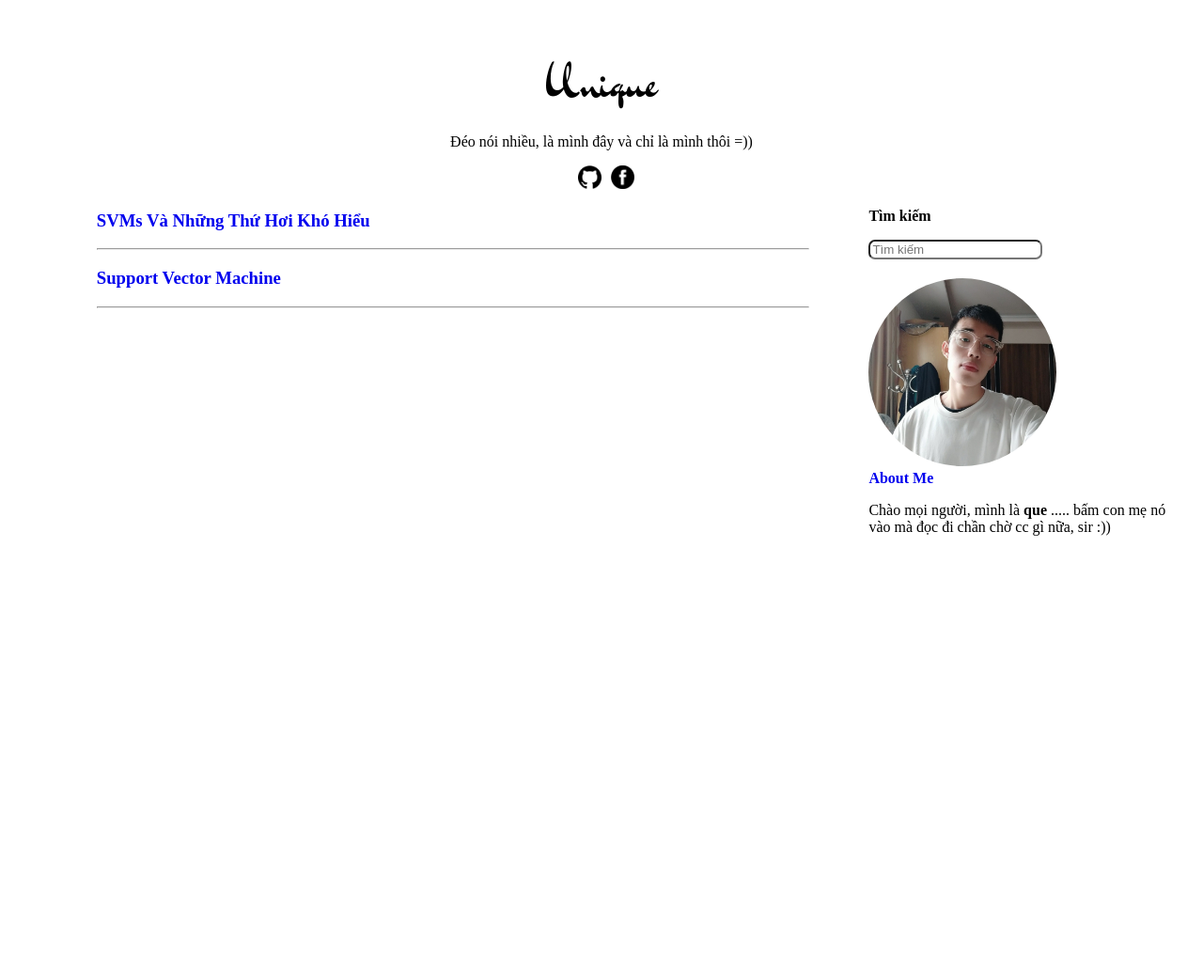
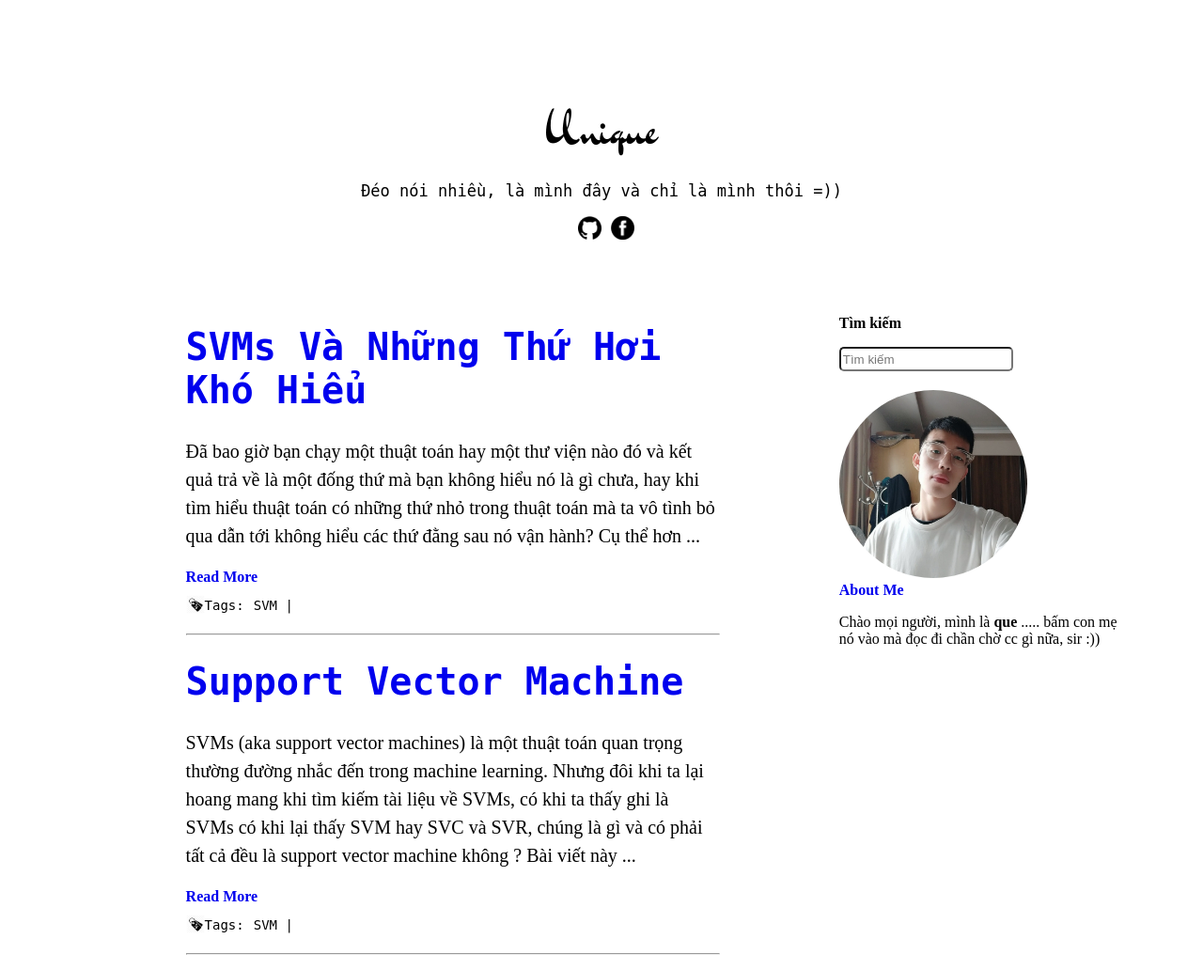
Before and after one commit to NHDat2/unique.github.io, a Jekyll site: the page built from index.html, in a window 1280 px wide. Shown: the whole page at 94% size. Built offline with Jekyll 4.4.1, drawn with Linux system fonts in a browser that asks for light colours; before the commit the page ends 900 px from its top, so only the background shows below that.

Commit message:
decor home page

```diff
--- a/_layouts/default.html
+++ b/_layouts/default.html
@@ -11,8 +11,8 @@
 <body>
   <div id="header">
     <div id="blogTitle">
-      <a href="/"><img src="Assets/Layout/avatar_blog.png" /></a>
-      <p>Đéo nói nhiều, là mình đây và chỉ là mình thôi =))</p>
+      <a id="avaBlog" href="/"><img src="Assets/Layout/avatar_blog.png" /></a>
+      <p id="subTitle">Đéo nói nhiều, là mình đây và chỉ là mình thôi =))</p>
       <div id="contact">
         <a href="https://github.com/NHDat2"><img class="contactIcon" src="Assets/Layout/github_icon.png" /></a>
         <a href="https://www.facebook.com/CS.NguyenHuuDat/"><img class="contactIcon"
@@ -34,10 +34,12 @@
         <input id="searchBar" placeholder="Tìm kiếm" />
       </div>
       <div>
-        <img id="avaAboutMe" src="Assets/Layout/avatar.png" />
-        <br />
-        <a href="/about_me"><b>About Me</b></a>
-        <p>Chào mọi người, mình là <b>que</b> ..... bấm con mẹ nó vào mà đọc đi chần chờ cc gì nữa, sir :))</p>
+        <div id="aboutmeBlock">
+          <img id="avaAboutMe" src="Assets/Layout/avatar.png" />
+          <br />
+          <a href="/about_me"><b>About Me</b></a>
+          <p>Chào mọi người, mình là <b>que</b> ..... bấm con mẹ nó vào mà đọc đi chần chờ cc gì nữa, sir :))</p>
+        </div>
       </div>
       <div class="historyPost">
       </div>
--- a/_posts/Svm/2022-06-11-support_vector_machine_baseline.md
+++ b/_posts/Svm/2022-06-11-support_vector_machine_baseline.md
@@ -1,6 +1,8 @@
 ---
 title: Support Vector Machine
 layout: default
+excerpt: SVMs (aka support vector machines) là một thuật toán quan trọng thường đường nhắc đến trong machine learning. Nhưng đôi khi ta lại hoang mang khi tìm kiếm tài liệu về SVMs, có khi ta thấy ghi là SVMs có khi lại thấy SVM hay SVC và SVR, chúng là gì và có phải tất cả đều là support vector machine không ? Bài viết này ...
+tags: ["SVM"]
 ---
 
 <style>
--- a/_posts/Svm/2022-06-11-svm_puzzling.md
+++ b/_posts/Svm/2022-06-11-svm_puzzling.md
@@ -1,6 +1,8 @@
 ---
 title: SVMs Và Những Thứ Hơi Khó Hiểu
 layout: default
+excerpt: Đã bao giờ bạn chạy một thuật toán hay một thư viện nào đó và kết quả trả về là một đống thứ mà bạn không hiểu nó là gì chưa, hay khi tìm hiểu thuật toán có những thứ nhỏ trong thuật toán mà ta vô tình bỏ qua dẫn tới không hiểu các thứ đằng sau nó vận hành? Cụ thể hơn ...
+tags: ["SVM"]
 ---
 
 <style>
--- a/index.html
+++ b/index.html
@@ -1,9 +1,66 @@
 ---
 layout: default
 ---
+
+<style>
+  h1 {
+    font-family: "Monospace";
+    font-size: 40px;
+    max-width: 700px;
+  }
+
+  hr {
+    max-width: 700px;
+    margin-left: 0px;
+    color: white
+  }
+
+  #textExcerpt {
+    max-width: 700px;
+    margin-left: 0px;
+    line-height: 30px;
+    font-family: "Cursive";
+    font-size: 20px;
+  }
+
+  #tagBlock {
+    margin-top: 10px;
+    display: flex;
+    justify-content: flex-start;
+  }
+
+  #tag {
+    font-size: 14px;
+    font-family: "Monospace";
+    margin-top: 3px;
+    margin-right: 10px;
+  }
+
+  #contentTag {
+    font-size: 14px;
+    font-family: "Monospace";
+    margin-top: 3px;
+    margin-right: 10px;
+  }
+
+  #tagIcon {
+    width: 20px;
+    height: 20px;
+  }
+</style>
+
 {% for post in site.posts %}
 <div class="post">
-  <h3><a href="{{ post.url | prepend: site.baseurl }}">{{ post.title }}</a></h3>
+  <h1><a href="{{ post.url | prepend: site.baseurl }}">{{ post.title }}</a></h1>
+  <p id="textExcerpt"> {{ post.excerpt }} </p>
+  <a href="{{ post.url | prepend: site.baseurl }}"><strong>Read More</strong></a>
+  <div id="tagBlock">
+    <img id="tagIcon" src="Assets/Layout/tag_icon.png" />
+    <p id="tag"> Tags: </p>
+    {% for tag in post.tags %}
+    <p id="contentTag">{{ tag }} | </p>
+    {% endfor %}
+  </div>
   <hr />
 </div>
 {% endfor %}
--- a/style.css
+++ b/style.css
@@ -1,12 +1,10 @@
-/* #header { */
-
-/* } */
 a {
   text-decoration: none;
 }
 
 #header {
-  margin-top: 50px;
+  margin-top: 100px;
+  margin-bottom: 60px;
 }
 
 #landingPage {
@@ -15,15 +13,19 @@ a {
 }
 
 #leftLanding {
-  width: 15%;
+  width: 30%;
 }
 
 #centerLanding {
-  width: 60%;
+  width: 45%;
 }
 
 #rightLanding {
   width: 25%;
+}
+
+#aboutmeBlock {
+  max-width: 300px;
 }
 
 #blogTitle {
@@ -33,6 +35,11 @@ a {
 #contact {
   display: flex;
   justify-content: center;
+}
+
+#subTitle {
+  font-size: 17px;
+  font-family: "Monospace";
 }
 
 .contactIcon {
@@ -52,5 +59,6 @@ a {
 }
 
 #searchBar {
-  border-radius: 7px;
+  height: 20px;
+  border-radius: 5px;
 }
```
Also changed, not shown: Assets/Layout/tag_icon.png (added), 1 other file.
